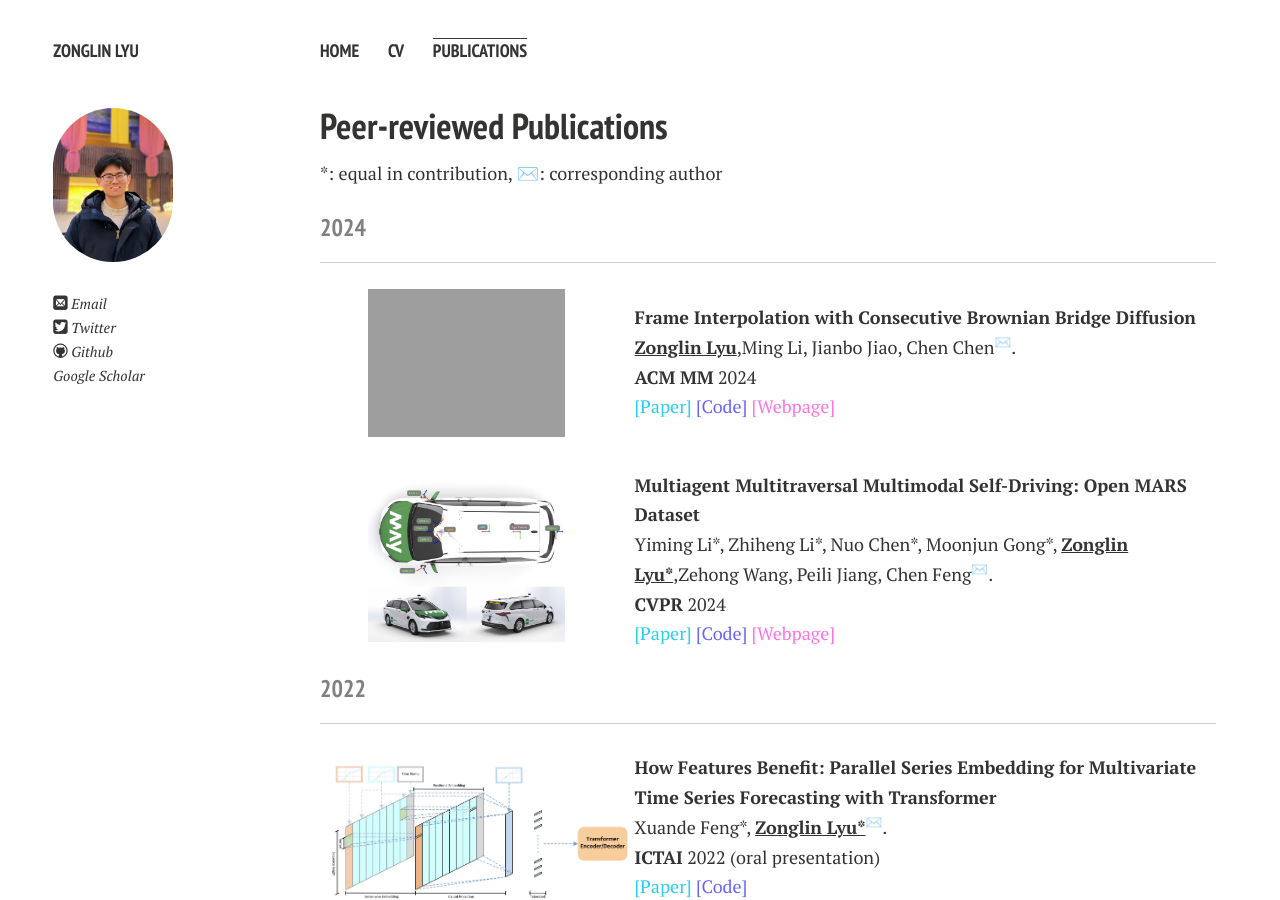
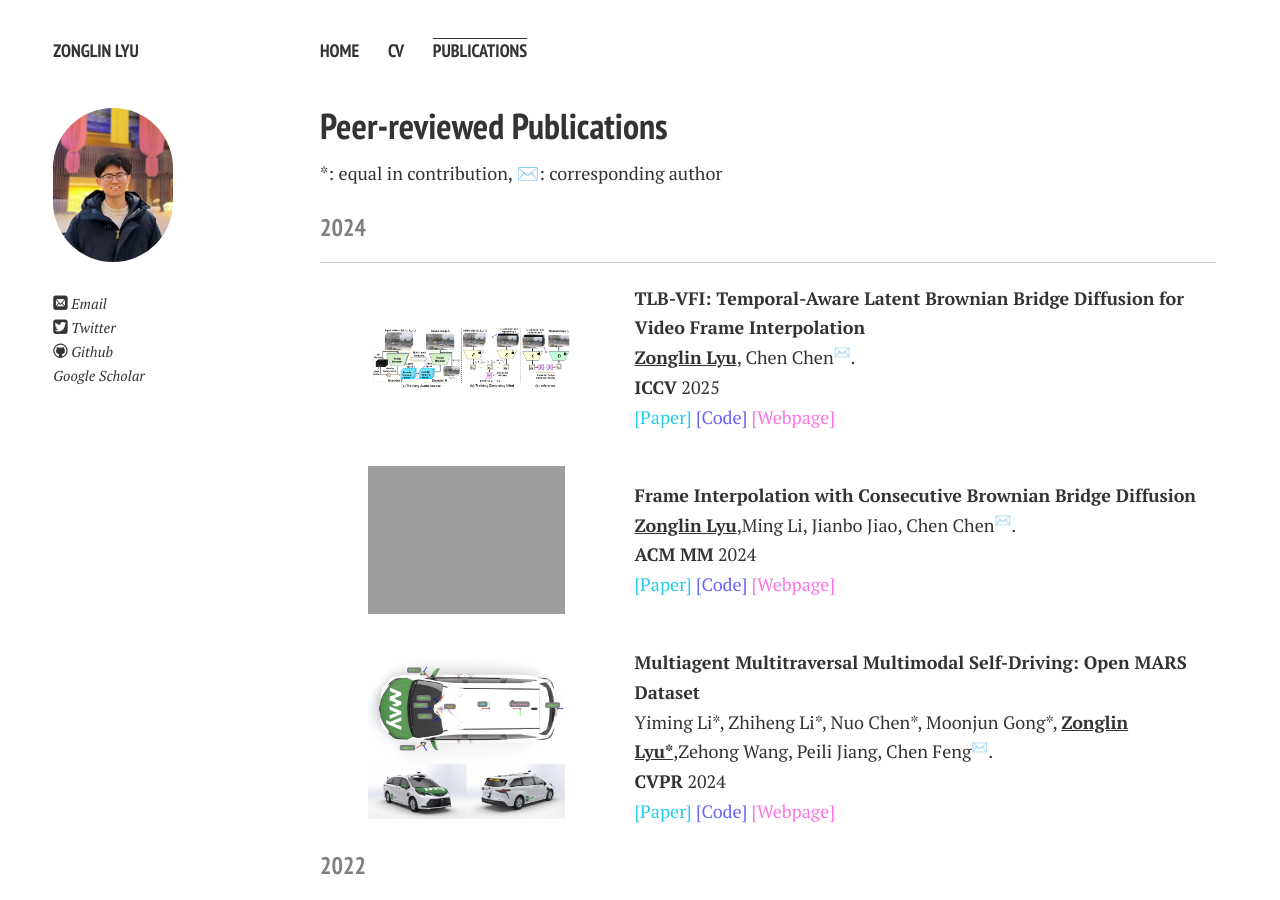
Before and after one commit to ZonglinL/ZonglinL.github.io, a Jekyll site: the page built from publications.md, in a window 1280 px wide and 900 px high. Built offline with Jekyll 4.4.1, drawn with Linux system fonts in a browser that asks for light colours; nearby versions of some CDN libraries; comment, search, counter and statistics services are not loaded; a style sheet for code colours, icons or effects is not loaded.

Commit message:
Update publications.md

```diff
--- a/publications.md
+++ b/publications.md
@@ -37,6 +37,31 @@ title: Publications
 
 ---
 
+<table style="width:100%;border:0px;border-spacing:0px;border-collapse:separate;margin-right:auto;margin-left:auto;">
+  <tbody>
+    <tr>
+      <td style="margin:5px;padding:5px;width:35%;max-width:90%" align="center" class="image-wrapper">
+        <img style="margin:1px;padding-right:10px;width:65%;max-width:100%" src="https://zonglinl.github.io/images/TLBVFI.png" alt="dise">
+      </td>
+      <td width="75%" valign="center" class="text-wrapper">
+          <papertitle>
+            <strong>
+              	TLB-VFI: Temporal-Aware Latent Brownian Bridge Diffusion for Video Frame Interpolation
+            </strong>
+          </papertitle>
+          <br>
+          <strong><u>Zonglin Lyu</u></strong>, Chen Chen<sup>✉️</sup>.
+          <br>
+          <strong>ICCV</strong> 2025
+          <br>
+          <a href="https://arxiv.org/abs/2507.04984" class="custom-link—paper">[Paper]</a>
+          <a href="https://github.com/ZonglinL/TLBVFI" class="custom-link—code">[Code]</a>
+          <a href="https://zonglinl.github.io/tlbvfi_page/" class="custom-link—project">[Webpage]</a>
+      </td>
+    </tr>
+
+  </tbody>
+</table>
 
 <table style="width:100%;border:0px;border-spacing:0px;border-collapse:separate;margin-right:auto;margin-left:auto;">
   <tbody>
```
